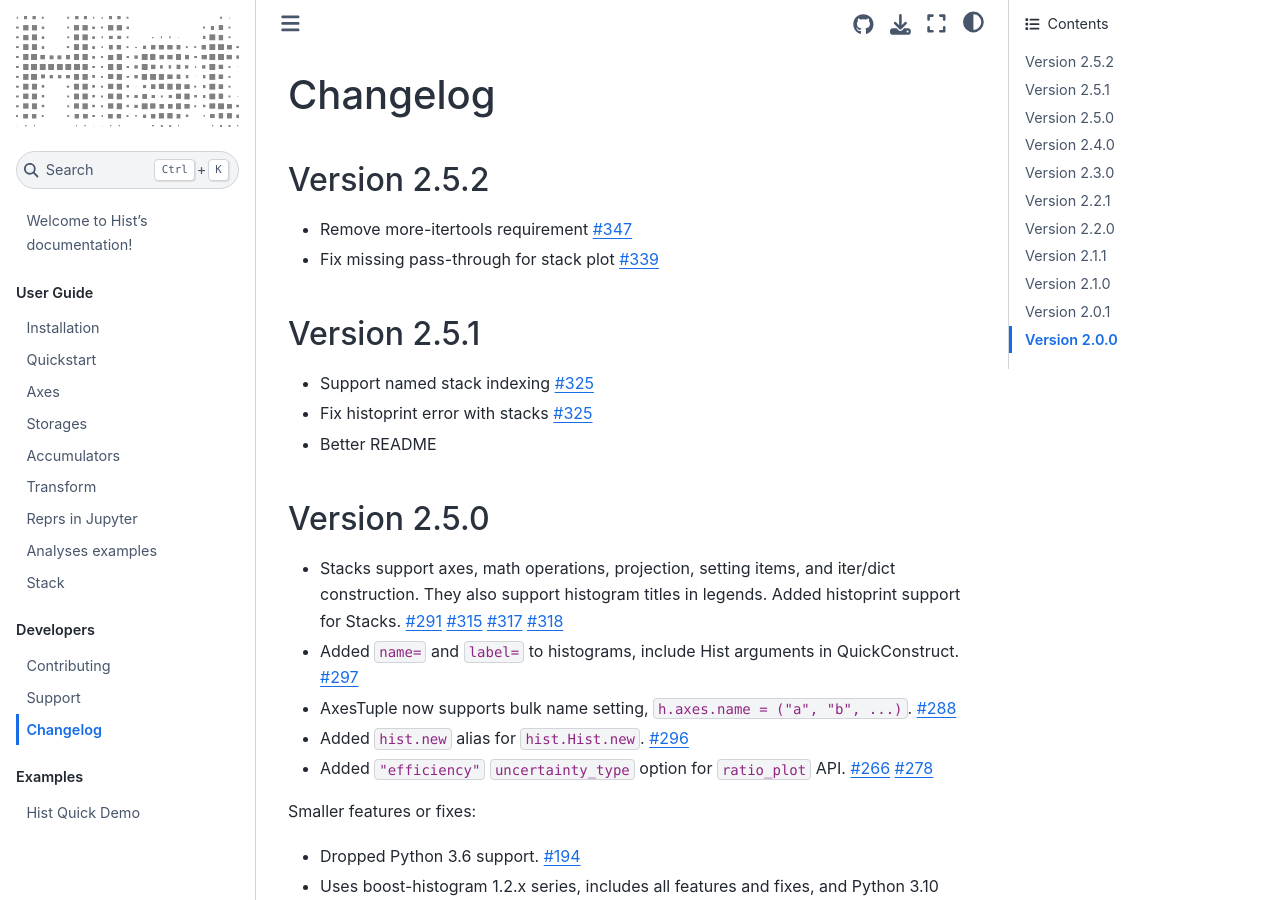
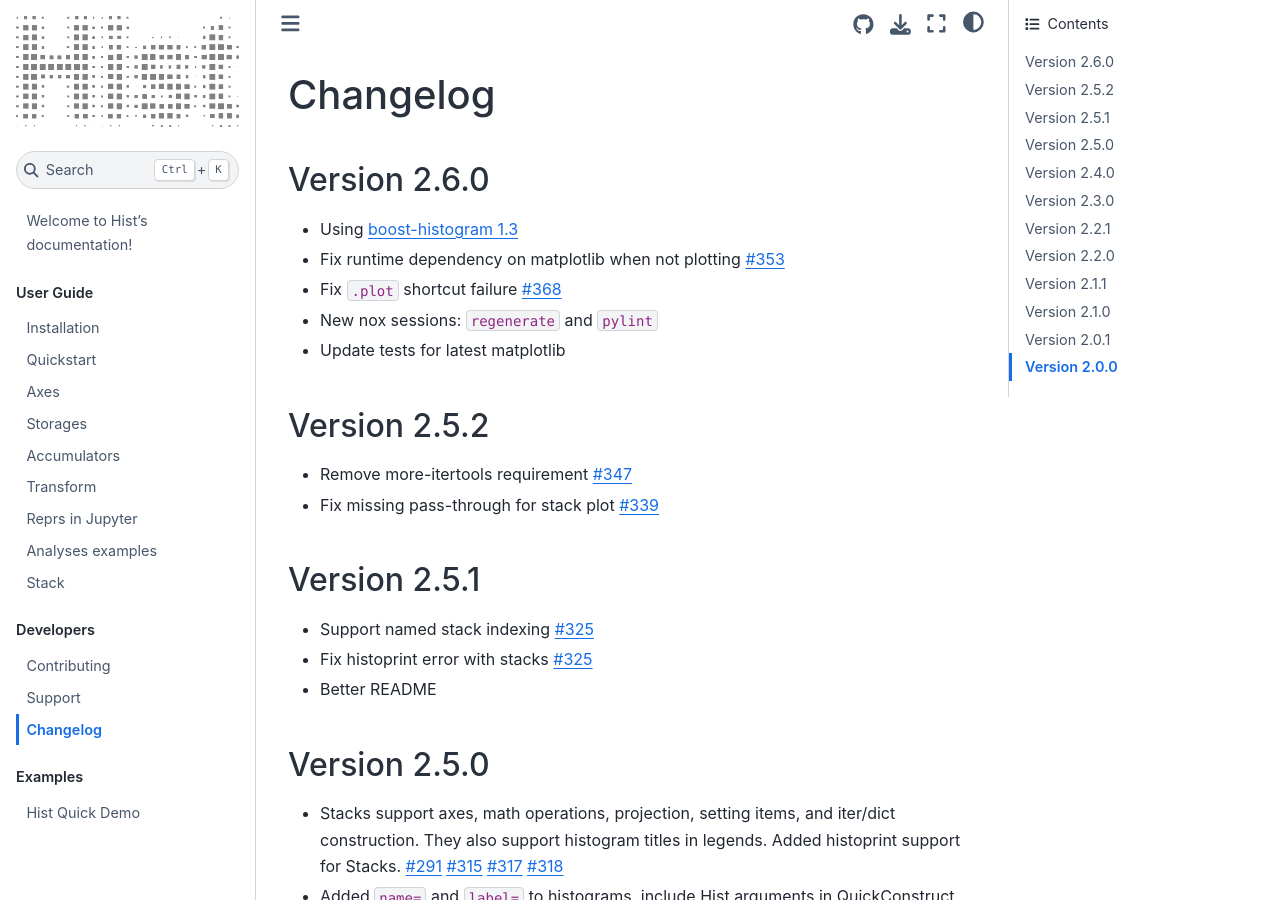
Before and after one commit to scikit-hep/hist, a Sphinx documentation site: the page built from docs/changelog.md, in a window 1280 px wide and 900 px high. Built offline with Sphinx 7.4.7 and the Sphinx Book theme 1.1.4, drawn with Linux system fonts in a browser that asks for light colours; pages that are not in the unit, such as notebooks, are missing from menus.

Commit message:
docs: update changelog for 2.6.0

```diff
--- a/docs/changelog.md
+++ b/docs/changelog.md
@@ -1,4 +1,15 @@
 # Changelog
+
+## Version 2.6.0
+
+* Using [boost-histogram 1.3](https://boost-histogram.readthedocs.io/en/latest/CHANGELOG.html#version-1-3)
+* Fix runtime dependency on matplotlib when not plotting
+  [#353](https://github.com/scikit-hep/hist/pull/353)
+* Fix `.plot` shortcut failure
+  [#368](https://github.com/scikit-hep/hist/pull/368)
+* New nox sessions: `regenerate` and `pylint`
+* Update tests for latest matplotlib
+
 
 ## Version 2.5.2
 
```
